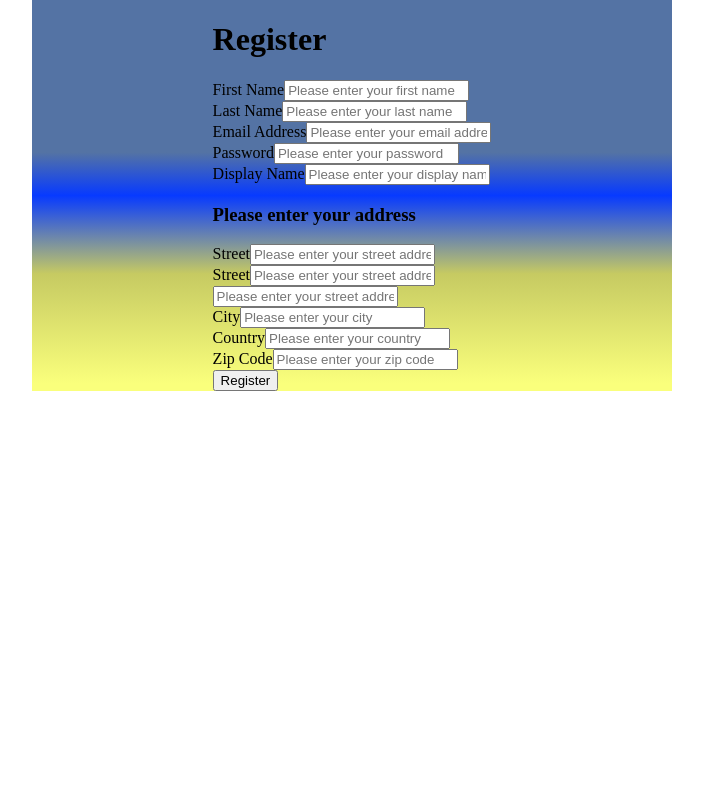
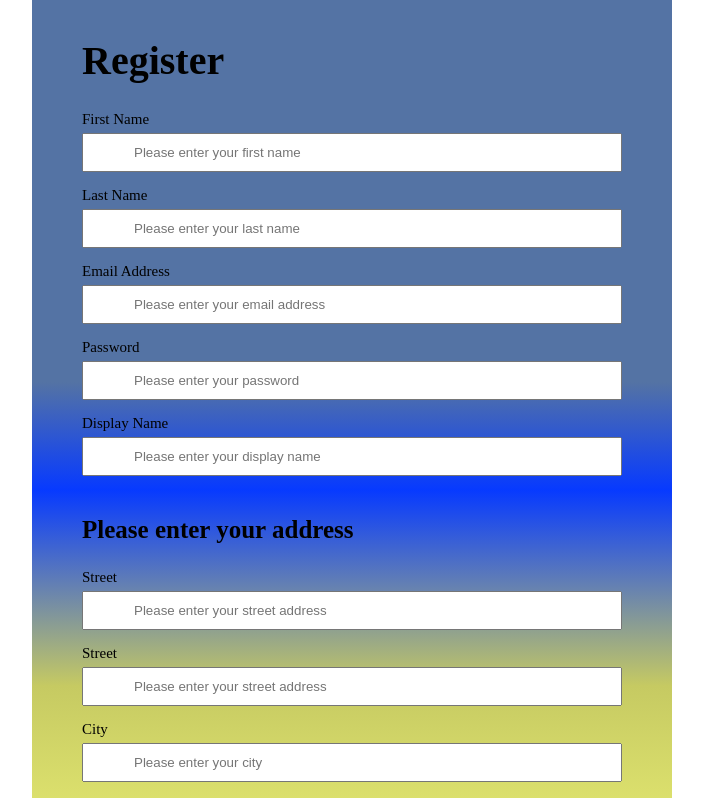
Before and after one commit to shapirab/chatApp.client, an Angular app: page /register in a window 1280 px wide. Shown: the top 798 px of the page, without its empty margins (288-991 px from the left). Built offline with nearby package versions, Linux system fonts and the light colour scheme.

Commit message:
16/9/25 started styling the register component

```diff
--- a/src/app/core/globalStyles/base.css
+++ b/src/app/core/globalStyles/base.css
@@ -8,4 +8,21 @@ body, html{
   margin: 0;
   padding: 0;
   box-sizing: border-box;
+  font-size: 62.5%;
 }
+
+p, label{
+  font-size: 1.5rem;
+}
+
+h1 {
+  font-size: 4rem;
+}
+
+h2{
+  font-size: 3rem;
+}
+
+h3{
+  font-size: 2.5rem;
+}
--- a/src/app/core/globalStyles/page.css
+++ b/src/app/core/globalStyles/page.css
@@ -12,5 +12,6 @@
   display: flex;
   flex-direction: column;
   justify-content: center;
-  align-items: center;
+  align-items: stretch;
+  padding: 1rem 5rem;
 }
--- a/src/app/core/sharedStyles/login.css
+++ b/src/app/core/sharedStyles/login.css
@@ -0,0 +1,21 @@
+.account-form__body{
+  display: flex;
+  flex-direction: column;
+  /* justify-content: center; */
+}
+
+.account-form__input{
+  display: flex;
+  flex-direction: column;
+  margin-bottom: 1rem;
+}
+
+.account-form__input form{
+  width: 100% !important;
+}
+
+.account-form__input input{
+  margin: 0.5rem 0;
+  padding: 1rem 5rem;
+  width: 100%;
+}
--- a/src/app/features/accounts/register/register.component.html
+++ b/src/app/features/accounts/register/register.component.html
@@ -6,50 +6,46 @@
       </div>
       <div class="account-form__body">
         <div class="account-form__input">
-          <label for="">First Name</label>
+          <label for="firstName">First Name</label>
           <input type="text" formControlName="firstName" placeholder="Please enter your first name">
         </div>
         <div class="account-form__input">
-          <label for="">Last Name</label>
+          <label for="lastName">Last Name</label>
           <input type="text" formControlName="lastName" placeholder="Please enter your last name">
         </div>
         <div class="account-form__input">
-          <label for="">Email Address</label>
+          <label for="email">Email Address</label>
           <input type="email" formControlName="email" placeholder="Please enter your email address">
         </div>
         <div class="account-form__input">
-          <label for="">Password</label>
+          <label for="password">Password</label>
           <input type="password" formControlName="password" placeholder="Please enter your password">
         </div>
         <div class="account-form__input">
-          <label for="">Display Name</label>
+          <label for="displayName">Display Name</label>
           <input type="text" formControlName="displayName" placeholder="Please enter your display name">
         </div>
         <div class="account-form__sub-header">
           <h3 class="account-form__sub-heading">Please enter your address</h3>
         </div>
         <div class="account-form__input">
-          <label for="">Street</label>
+          <label for="line1">Street</label>
           <input type="text" formControlName="line1" placeholder="Please enter your street address">
         </div>
         <div class="account-form__input">
-          <label for="">Street</label>
-          <input type="text" formControlName="line1" placeholder="Please enter your street address">
-        </div>
-        <div class="account-form__input">
-          <label for=""></label>
+          <label for="line2">Street</label>
           <input type="text" formControlName="line2" placeholder="Please enter your street address">
         </div>
         <div class="account-form__input">
-          <label for="">City</label>
+          <label for="city">City</label>
           <input type="text" formControlName="city" placeholder="Please enter your city">
         </div>
         <div class="account-form__input">
-          <label for="">Country</label>
+          <label for="country">Country</label>
           <input type="text" formControlName="country" placeholder="Please enter your country">
         </div>
         <div class="account-form__input">
-          <label for="">Zip Code</label>
+          <label for="postalCode">Zip Code</label>
           <input type="text" formControlName="postalCode" placeholder="Please enter your zip code">
         </div>
       </div>
```
